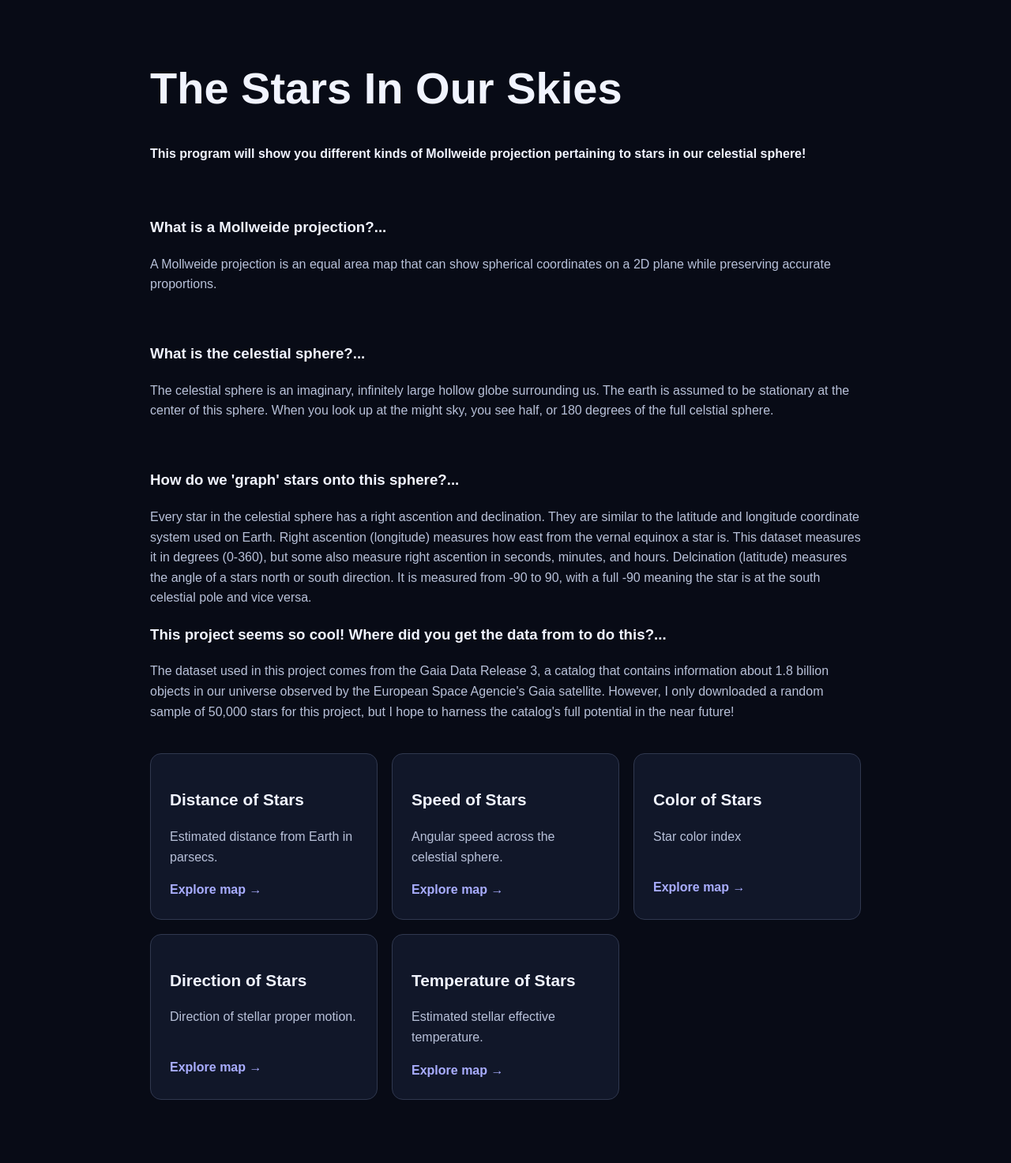
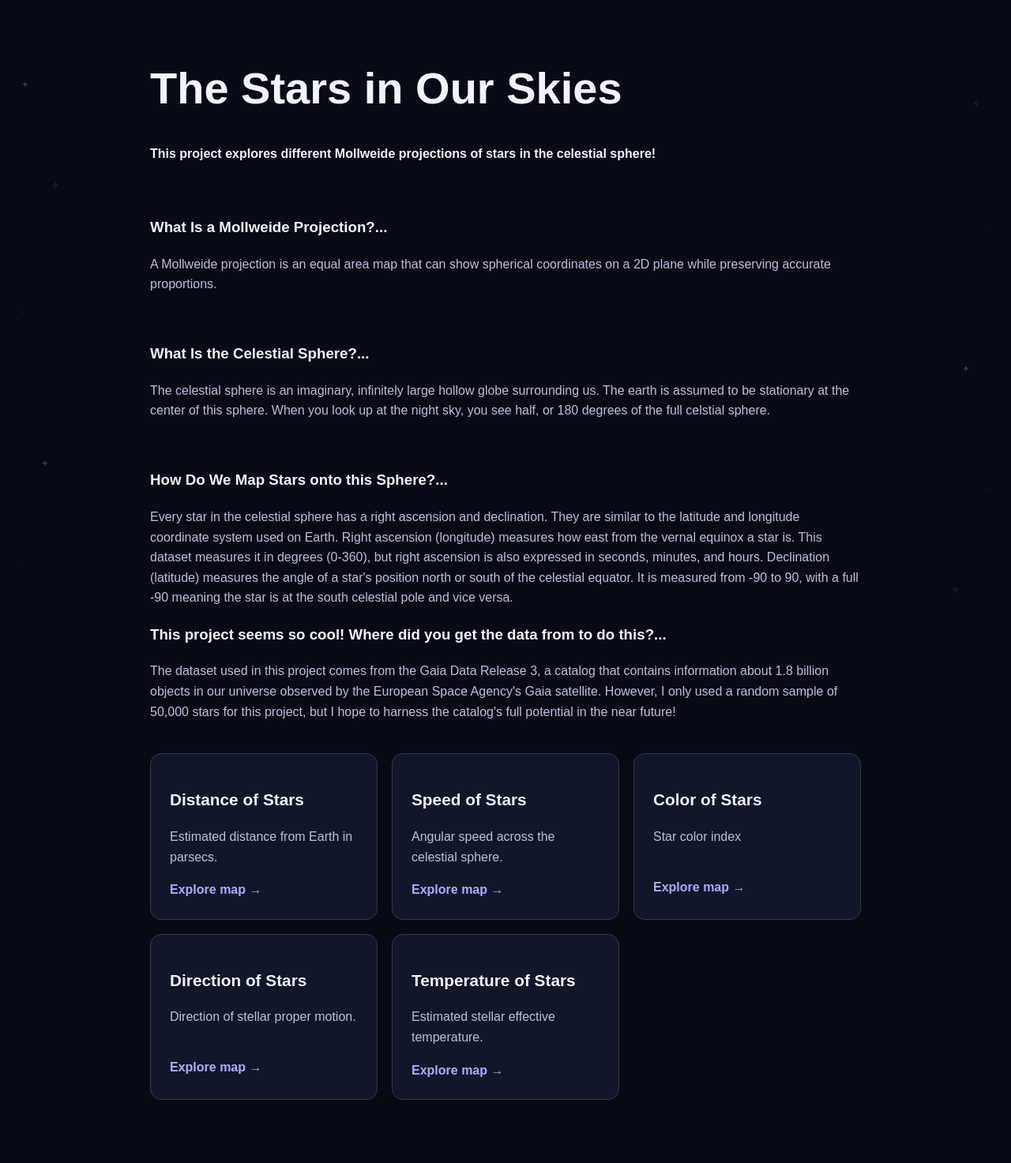
Before and after one commit to anushaaa314/the-stars-in-our-skies, a Flask app: page / in a window 1280 px wide. Shown: the whole page at 79% size. Run offline with Flask 3, Linux system fonts and the light colour scheme; parts of the project's set-up code (start-up, migrations or seed data) failed here and were passed over.

Commit message:
Spelling and grammar edits

```diff
--- a/app.py
+++ b/app.py
@@ -25,13 +25,13 @@ PLOTS = {
         "description": "Estimated distance from Earth in parsecs.",
         "function": main.distance,
         "explanation": """
-        - A parsec is a unit of astronomical distance equal to about 3.26 light years and it is calculated using a star's parallax. Parallax is the
-        apparent shift in a star's position as earth revolves around the sun (see picture below). The distance in parsecs is normally calculated by
-        taking the reciprocal of the parallax (distance = 1/parallax), when parallax is measured in arcseconds. However, the Gaia Dr3 dataset
+        - A parsec is a unit of astronomical distance equal to about 3.26 light-years and it is calculated using a star's parallax. Parallax is the
+        apparent shift in a star's position as Earth revolves around the sun (see picture below). The distance in parsecs is normally calculated by
+        taking the reciprocal of the parallax (distance = 1/parallax), when parallax is measured in arcseconds. However, the Gaia DR3 dataset
         measures parallax in milliarcseconds, so the formula becomes distance = 1000/parallax.
         - The colors use a logarithmic scale, so the stars may appear the same color. However, if you look closely, you can see various shades of blue
         as well as many yellow outliers
-        - I would like to clarify that the earth is not near the sun at all in this projection. If you wrap this 2D projection back into it's 3D 360 degree
+        - I would like to clarify that the Earth's location is not near the sun at all in this projection. If you wrap this 2D projection back into it's 3D, 360 degree
         shape, the Earth will actually be in the center of, or inside, the sphere. We are the stationary observer watching the objects in the sphere move
         around us.
         """
@@ -42,23 +42,23 @@ PLOTS = {
         "function": main.speed,
         "explanation": """
         The speeds graphed are derived from the proper motion of these stars.
-        Proper motion describes how a star appers to move across the sky over time. It is measured in milliarcseconds/year. The Gaia Dr3 dataset meausres this motion in two directions:
+        Proper motion describes how a star appears to move across the sky over time. It is measured in milliarcseconds per year. The Gaia DR3 dataset meausres this motion in two directions:
             - pmra: motion along the right ascension direction, adjusted by
         the cosine of the declination.
             - pmdec: motion along the declination direction.
-        Pmra and pmdec are perpendicular motion components. The overall angular speed is calculated using the Pythagorean theorm:
+        Pmra and pmdec are perpendicular motion components. The overall angular speed is calculated using the Pythagorean theorem:
         - speed = sqrt(pmra² + pmdec²)
         This only describes how fast a star's apparent motion is across the night sky, not its full 3D velocity through space.
         """
     },
     "color": {
         "title": "Color of Stars",
-        "description": "Star color index ",
+        "description": "Star color index",
         "function": main.color,
         "explanation": """
-        -   This projection uses a BP - RP color index from the Gaia Dr3 catalog. Gaia has two photometers that measure light in different wavelength range.
-        A tool called a Blue Photometer measures the bluer part of a star's wavelength while a Red Photometer measures the red one. Each produces a brightness
-        measurement called magniture. The color index is calculated by subtracting the RP magnitude from the BP magnitude:
+        -   This projection uses a BP - RP color index from the Gaia DR3 catalog. Gaia has two photometers that measure light in different wavelength ranges.
+        A tool called a Blue Photometer measures the bluer part of a star's wavelength while a Red Photometer measures the redder part. Each produces a brightness
+        measurement called magnitude. The color index is calculated by subtracting the RP magnitude from the BP magnitude:
         BP - RP = BP magnitude - RP magnitude
 
         - A lower, sometimes negative, value generally indicates a bluer star, while a higher value generally indicates a redder star. The index is
@@ -71,18 +71,11 @@ PLOTS = {
         "description": "Direction of stellar proper motion.",
         "function": main.direction,
         "explanation": """
-        This chart uses the columns pmra and pmdec from the Gaia Dr3 dataset.
-            - pmra describes the star's apparent motion along the right ascension
-            direction.
-            - pmdec describes its apparent motion along the declination direction.
-
-        The direction angle is calculated from these two components
-        using the arctangent function (atan2). This determines the angle of
-        the motion vector while also accounting for which components are
-        positive or negative.
-        The angle describes the direction the star appears to move across
-        the sky. It does not, by itself at least , convey the star's full direction
-        of travel through 3D space.
+        This chart uses the pmra and pmdec columns from the Gaia DR3 dataset.
+            - pmra: Describes a star's apparent motion along the right ascension direction.
+            - pmdec: Describes a star's apparent motion along the declination direction.
+        The direction angle is calculated from these two components using the atan2 function, which determines the angle of the motion vector while accounting for the signs of both components.
+        The angle describes the direction in which a star appears to move across the sky. It does not, on its own, describe the star's complete three-dimensional direction of travel through space.
 
         """
     },
@@ -91,9 +84,9 @@ PLOTS = {
         "description": "Estimated stellar effective temperature.",
         "function": main.temp,
         "explanation": """
-        The temperature shown is the estimatated effective temperature of each star
+        The temperatures shown are  estimates of each star's effective temperature.
         Effective temperature is the temperature a theoretical blackbody would need to have to emit the same total energy per unit surface
-        area as the star.
+        area as the star. It is measured in kelvins (K).
 
 
         """
--- a/main.py
+++ b/main.py
@@ -69,18 +69,18 @@ def distance(ra, dec):
     # gridlines
     ax.grid(True, color="gray", alpha=0.65)
 
-    ax.set_title("Molleweide map of the stars")
+    ax.set_title("Molleweide Map of the Stars")
     ax.tick_params(colors="lemonchiffon")
 
     # top text
     fig.text(0.5, 0.96, "DISTANCE OF STARS", color="white",
              fontsize="16", fontweight="bold", ha="center")
-    fig.text(0.5, 0.93, "Star positions mapped using right acension and declination",
+    fig.text(0.5, 0.93, "Star Positions Mapped Using Right Ascension and Declination",
               color="white", fontsize="10", ha="center")
     # bottom text
-    fig.text(0.5, 0.07, "Star colors represent their estimated distance from Earth",
+    fig.text(0.5, 0.07, "Star Colors Represent Estimated Distance from Earth",
              color="white", fontsize="10", ha='center')
-    fig.text(0.5, 0.035, "Colors use a logarithmic scale", color="white",
+    fig.text(0.5, 0.035, "Color Scale Is Logarithmic", color="white",
             fontsize=10, ha="center")
 
     return fig
@@ -113,18 +113,18 @@ def speed(ra, dec):
     # gridlines
     ax.grid(True, color="gray", alpha=0.65)
 
-    ax.set_title("Molleweide map of the stars")
+    ax.set_title("Molleweide Map of the Stars")
     ax.tick_params(colors="lemonchiffon")
 
     # top text
     fig.text(0.5, 0.96, "SPEED OF STARS", color="white",
              fontsize="16", fontweight="bold", ha="center")
-    fig.text(0.5, 0.93, "Star positions mapped using right ascension and declination",
+    fig.text(0.5, 0.93, "Star Positions Mapped Using Right Ascension and Declination",
               color="white", fontsize="10", ha="center")
     # bottom text
-    fig.text(0.5, 0.07, "Star colors represent how fast they move across the celestial sphere",
+    fig.text(0.5, 0.07, "Colors Represent Angular Speed Across the Celestial Sphere",
              color="white", fontsize="10", ha='center')
-    fig.text(0.5, 0.035, "Colors use a logarithmic scale", color="white",
+    fig.text(0.5, 0.035, "Color Scale is Logarithmic", color="white",
             fontsize=10, ha="center")
 
     return fig
@@ -176,18 +176,18 @@ def color(ra, dec):
     # gridlines
     ax.grid(True, color="gray", alpha=0.65)
 
-    ax.set_title("Molleweide map of the stars")
+    ax.set_title("Molleweide Map of the Stars")
     ax.tick_params(colors="lemonchiffon")
 
     # top text
     fig.text(0.5, 0.96, "COLOR OF STARS", color="white",
              fontsize="16", fontweight="bold", ha="center")
-    fig.text(0.5, 0.93, "Star positions mapped using right ascension and declination",
+    fig.text(0.5, 0.93, "Star Positions Mapped Using Right Ascension and Declination",
               color="white", fontsize="10", ha="center")
     # bottom text
-    fig.text(0.5, 0.07, "Star colors are estimated from their blue vs red brightness to the Earth",
+    fig.text(0.5, 0.07, "Colors Represent the Gaia BP − RP Color Index",
              color="white", fontsize="10", ha='center')
-    fig.text(0.5, 0.035, "Color index calculated through bluemagnitude minus redmagnitude", color="white",
+    fig.text(0.5, 0.035, "Color index calculated through blue magnitude minus red magnitude", color="white",
             fontsize=10, ha="center")
 
     return fig
@@ -223,7 +223,7 @@ def direction(ra, dec):
     # gridlines
     ax.grid(True, color="gray", alpha=0.65)
 
-    ax.set_title("Molleweide map of the stars")
+    ax.set_title("Molleweide Map of the Stars")
     ax.tick_params(colors="lemonchiffon")
 
     # top text
@@ -232,7 +232,7 @@ def direction(ra, dec):
     fig.text(0.5, 0.93, "Star positions mapped using right ascension and declination",
               color="white", fontsize="10", ha="center")
     # bottom text
-    fig.text(0.5, 0.07, "Star colors correlate to what direction a star moves across the celestial sphere",
+    fig.text(0.5, 0.07, "Colors Represent the Direction of Apparent Stellar Motion",
              color="white", fontsize="10", ha='center')
 
     return fig
@@ -264,16 +264,16 @@ def temp(ra, dec):
     # gridlines
     ax.grid(True, color="gray", alpha=0.65)
 
-    ax.set_title("Molleweide map of the stars")
+    ax.set_title("Molleweide Map of the Stars")
     ax.tick_params(colors="lemonchiffon")
 
     # top text
     fig.text(0.5, 0.96, "TEMPERATURE OF STARS", color="white",
              fontsize="16", fontweight="bold", ha="center")
-    fig.text(0.5, 0.93, "Star positions mapped using right ascension and declination",
+    fig.text(0.5, 0.93, "Star Positions Mapped Using Right Ascension and Declination",
               color="white", fontsize="10", ha="center")
     # bottom text
-    fig.text(0.5, 0.07, "Darker reds mean hotter temperatures",
+    fig.text(0.5, 0.07, "Darker Red Shades Indicate Higher Temperatures",
              color="white", fontsize="10", ha='center')
 
     return fig
--- a/static/style.css
+++ b/static/style.css
@@ -126,3 +126,63 @@ p {
     margin: 0;
     color: #e0e0ed;
 }
+
+/* Keep the decorative stars behind the page content */
+.twinkling-stars {
+    position: fixed;
+    inset: 0;
+    pointer-events: none;
+    overflow: hidden;
+    z-index: 0;
+}
+
+/* Individual stars */
+.twinkling-stars .star {
+    position: absolute;
+    color: #d8d2ff;
+    font-size: 14px;
+    opacity: 0.25;
+    animation: twinkle 3s ease-in-out infinite alternate;
+}
+
+/* Star positions */
+.star-1  { top: 12%; left: 2%; animation-delay: 0s; }
+.star-2  { top: 28%; left: 5%; animation-delay: 1s; }
+.star-3  { top: 48%; left: 2%; animation-delay: 1.8s; }
+.star-4  { top: 72%; left: 4%; animation-delay: 0.6s; }
+.star-5  { top: 88%; left: 2%; animation-delay: 2s; }
+
+.star-6  { top: 15%; right: 3%; animation-delay: 1.3s; }
+.star-7  { top: 35%; right: 2%; animation-delay: 0.4s; }
+.star-8  { top: 57%; right: 4%; animation-delay: 2.2s; }
+.star-9  { top: 76%; right: 2%; animation-delay: 1.6s; }
+.star-10 { top: 92%; right: 5%; animation-delay: 0.8s; }
+
+/* Gentle blinking effect */
+@keyframes twinkle {
+    from {
+        opacity: 0.15;
+        transform: scale(0.8);
+    }
+    to {
+        opacity: 1;
+        transform: scale(1.2);
+    }
+}
+
+/* Keep your actual content above the decorative stars */
+.plot-page,
+main,
+header,
+footer {
+    position: relative;
+    z-index: 1;
+}
+
+/* Respect reduced-motion preferences */
+@media (prefers-reduced-motion: reduce) {
+    .twinkling-stars .star {
+        animation: none;
+        opacity: 0.6;
+    }
+}
--- a/templates/index.html
+++ b/templates/index.html
@@ -6,34 +6,46 @@
     <title>The Stars In Our Skies</title>
     <link rel="stylesheet"
             href=""{{ url_for('static', filename='style.css') }}>
-    <link rel="stylesheet" href="static/style.css">
+    <link rel="stylesheet" href=static/style.css>
 </head>
 <body>
+    <div class="twinkling-stars" aria-hidden="true">
+        <span class="star star-1">✦</span>
+        <span class="star star-2">✧</span>
+        <span class="star star-3">·</span>
+        <span class="star star-4">✦</span>
+        <span class="star star-5">·</span>
+        <span class="star star-6">✧</span>
+        <span class="star star-7">·</span>
+        <span class="star star-8">✦</span>
+        <span class="star star-9">·</span>
+        <span class="star star-10">✧</span>
+    </div>
     <main class="container">
-        <h1>The Stars In Our Skies</h1>
-        <h4>This program will show you different kinds of Mollweide projection pertaining to stars in our celestial sphere!</h4>
+        <h1>The Stars in Our Skies</h1>
+        <h4>This project explores different Mollweide projections of stars in the celestial sphere!</h4>
         <br>
-        <h3>What is a Mollweide projection?...</h3>
+        <h3>What Is a Mollweide Projection?...</h3>
         <p>
             A Mollweide projection is an equal area map that can show spherical coordinates on a 2D plane while preserving accurate proportions.
         </p>
         <br>
-        <h3>What is the celestial sphere?...</h3>
+        <h3>What Is the Celestial Sphere?...</h3>
         <p>
             The celestial sphere is an imaginary, infinitely large hollow globe surrounding us. The earth is assumed to be stationary at
-            the center of this sphere. When you look up at the might sky, you see half, or 180 degrees of the full celstial sphere.
+            the center of this sphere. When you look up at the night sky, you see half, or 180 degrees of the full celstial sphere.
         </p>
         <br>
-        <h3>How do we 'graph' stars onto this sphere?...</h3>
+        <h3>How Do We Map Stars onto this Sphere?...</h3>
         <p>
-            Every star in the celestial sphere has a right ascention and declination. They are similar to the latitude and longitude
-            coordinate system used on Earth. Right ascention (longitude) measures how east from the vernal equinox a star is. This dataset measures it
-            in degrees (0-360), but some also measure right ascention in seconds, minutes, and hours. Delcination (latitude) measures the angle of a stars north
-            or south direction. It is measured from -90 to 90, with a full -90 meaning the star is at the south celestial pole and vice versa.
+            Every star in the celestial sphere has a right ascension and declination. They are similar to the latitude and longitude
+            coordinate system used on Earth. Right ascension (longitude) measures how east from the vernal equinox a star is. This dataset measures it
+            in degrees (0-360), but right ascension is also expressed in seconds, minutes, and hours. Declination (latitude) measures the angle of a star's position
+            north or south of the celestial equator. It is measured from -90 to 90, with a full -90 meaning the star is at the south celestial pole and vice versa.
         </p>
         <h3>This project seems so cool! Where did you get the data from to do this?...</h3>
         <p>The dataset used in this project comes from the Gaia Data Release 3, a catalog that contains information about 1.8 billion objects in our universe
-            observed by the European Space Agencie's Gaia satellite. However, I only downloaded a random sample of 50,000 stars for this project, but I hope
+            observed by the European Space Agency's Gaia satellite. However, I only used a random sample of 50,000 stars for this project, but I hope
             to harness the catalog's full potential in the near future!
         </p>
 
```
Also changed, not shown: templates/plot.html (+15 -3 lines).
